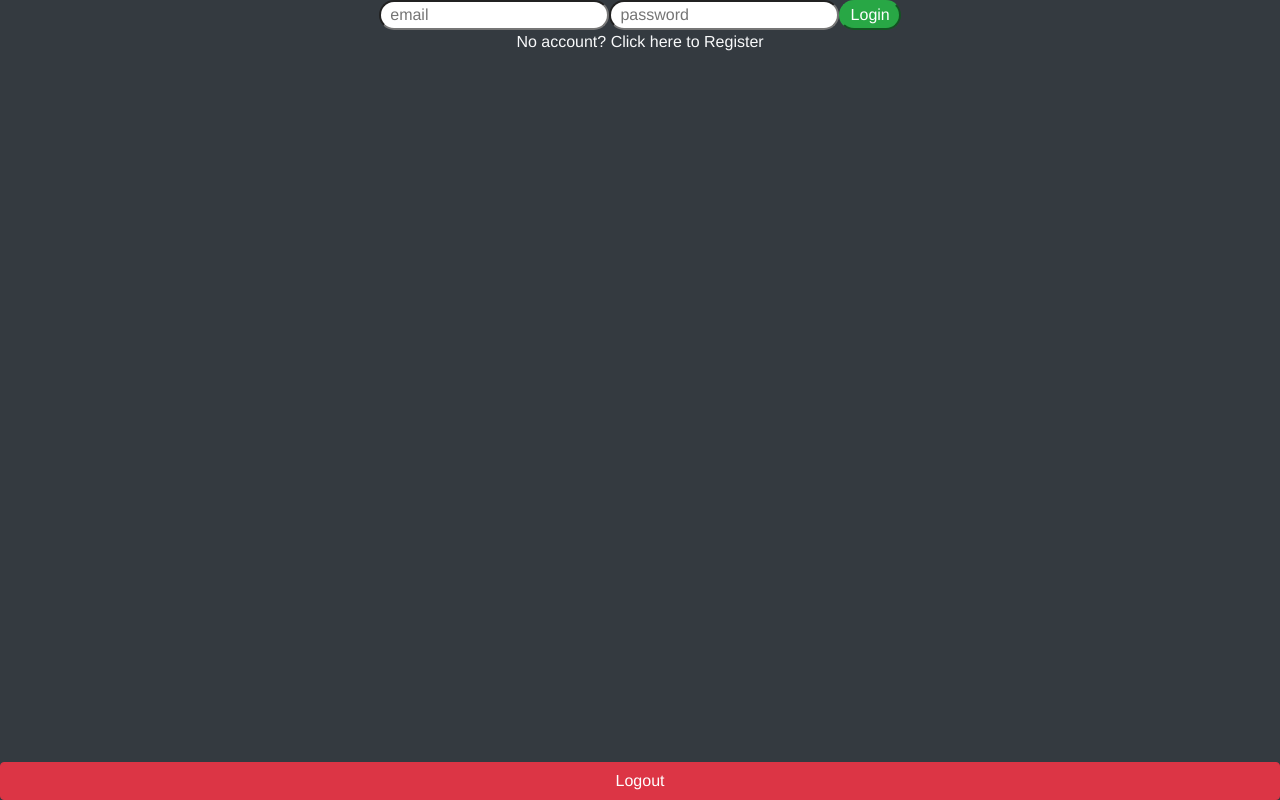
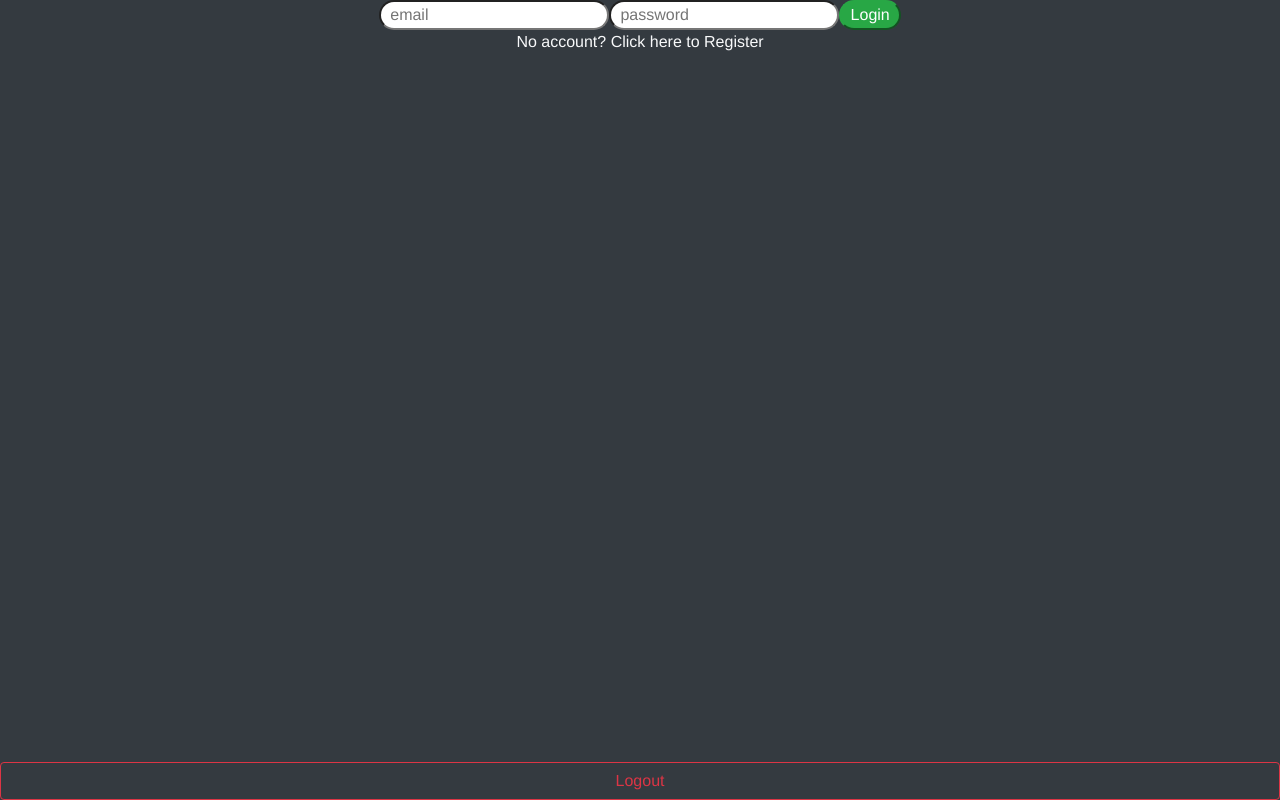
Before and after one commit to BradenDykstra/kanban, a Vue app in the folder client/: page /#/login in a window 1280 px wide. Built offline with nearby package versions, Linux system fonts and the light colour scheme; no server answers.

Commit message:
btn-outline-danger on logout

```diff
--- a/client/src/App.vue
+++ b/client/src/App.vue
@@ -1,7 +1,7 @@
 <template>
   <div id="app">
     <router-view />
-    <button class="btn btn-danger fixed-bottom" @click="logout()">Logout</button>
+    <button class="btn btn-outline-danger fixed-bottom" @click="logout()">Logout</button>
   </div>
 </template>
 
--- a/client/src/components/Task.vue
+++ b/client/src/components/Task.vue
@@ -34,6 +34,7 @@
 </template>
 
 <script>
+import { Drag, Drop } from "vue-drag-drop";
 import DropdownItem from "./DropdownItem";
 import Comment from "./Comment";
 import swal from "sweetalert2";
--- a/package.json
+++ b/package.json
@@ -20,7 +20,8 @@
         "express": "^4.14.1",
         "express-session": "^1.15.0",
         "mongoose": "^5.6.5",
-        "sweetalert2": "^8.17.4"
+        "sweetalert2": "^8.17.4",
+        "vue-drag-drop": "^1.1.4"
     },
     "engines": {
         "node": "^10.0.0",
```
Also changed, not shown: 1 other file (tests, documents, lock files or other folders).
